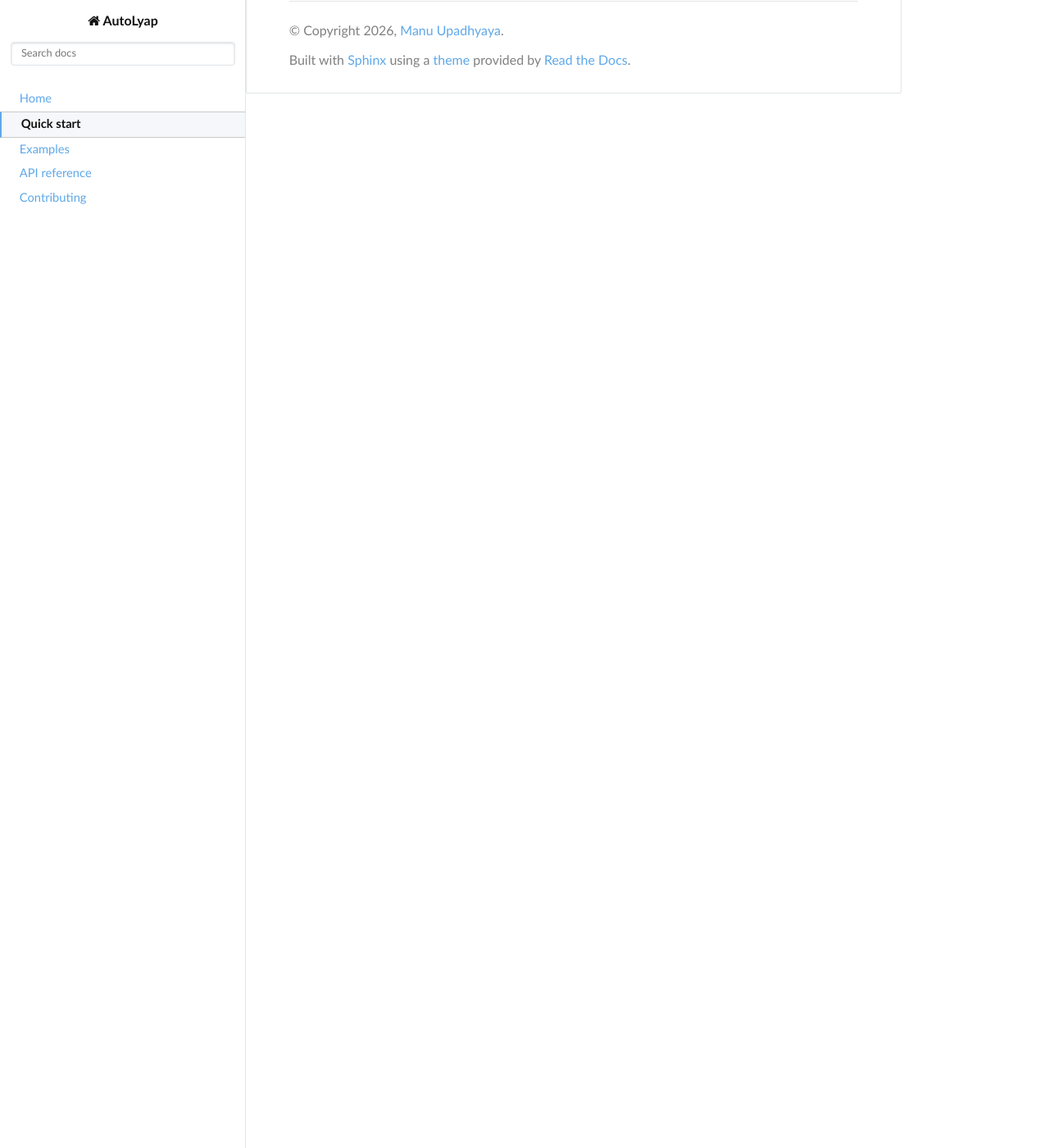
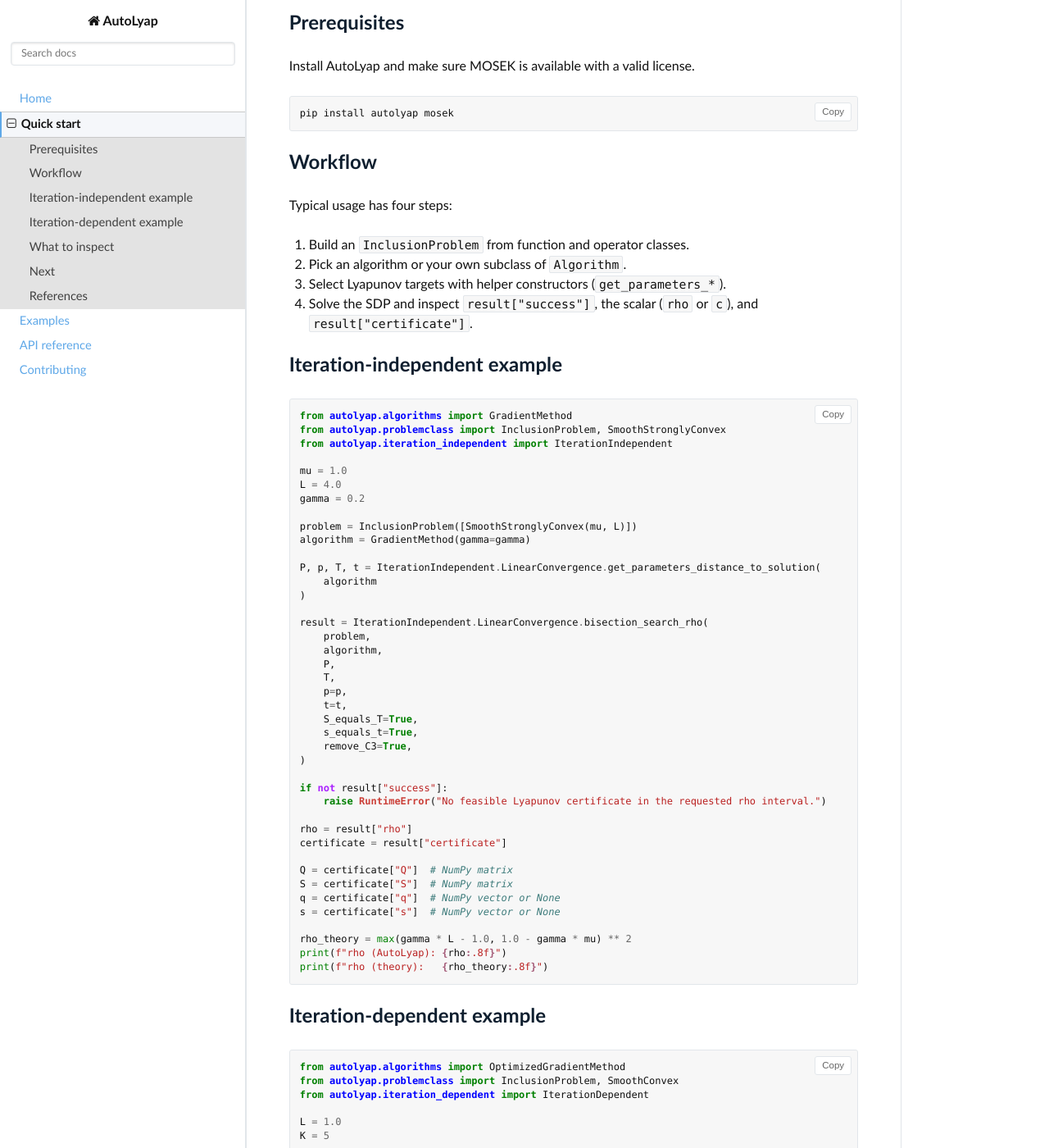
Before and after one commit to AutoLyap/AutoLyap, a Sphinx documentation site: the page built from docs/source/quick_start.md, in a window 1280 px wide and 1400 px high, scrolled down 270 px. Shown: the whole window at 82% size. Built offline with Sphinx 7.4.7 and the Read the Docs theme 3.1.0, drawn with Linux system fonts in a browser that asks for light colours; cross-references to code outside the pages are shown as plain code; before the commit the page ends 900 px from its top, so only the background shows below that; some of the changed text lies outside the part shown.

Commit message:
docs: add local bibtex citations and companion-paper references

````diff
--- /dev/null
+++ b/docs/requirements.txt
@@ -0,0 +1,4 @@
+sphinx>=8
+sphinx-rtd-theme
+myst-parser
+sphinxcontrib-bibtex
--- a/docs/source/conf.py
+++ b/docs/source/conf.py
@@ -20,6 +20,7 @@
     "sphinx.ext.viewcode",
     "sphinx.ext.mathjax",
     "myst_parser",
+    "sphinxcontrib.bibtex",
 ]
 
 autodoc_mock_imports = [
@@ -133,3 +134,6 @@
     ".rst": "restructuredtext",
     ".md": "markdown",
 }
+
+bibtex_bibfiles = ["references.bib"]
+bibtex_default_style = "alpha"
--- a/docs/source/quick_start.md
+++ b/docs/source/quick_start.md
@@ -1,3 +1,137 @@
 # Quick start
 
-_Coming soon._
+This page gives two end-to-end workflows:
+
+1. Iteration-independent analysis with a bisection search on `rho`.
+2. Iteration-dependent analysis with chained Lyapunov inequalities.
+
+## Prerequisites
+
+Install AutoLyap and make sure MOSEK is available with a valid license.
+
+```bash
+pip install autolyap mosek
+```
+
+## Workflow
+
+Typical usage has four steps:
+
+1. Build an `InclusionProblem` from function and operator classes.
+2. Pick an algorithm or your own subclass of `Algorithm`.
+3. Select Lyapunov targets with helper constructors (`get_parameters_*`).
+4. Solve the SDP and inspect `result["success"]`, the scalar (`rho` or `c`), and `result["certificate"]`.
+
+## Iteration-independent example
+
+```python
+from autolyap.algorithms import GradientMethod
+from autolyap.problemclass import InclusionProblem, SmoothStronglyConvex
+from autolyap.iteration_independent import IterationIndependent
+
+mu = 1.0
+L = 4.0
+gamma = 0.2
+
+problem = InclusionProblem([SmoothStronglyConvex(mu, L)])
+algorithm = GradientMethod(gamma=gamma)
+
+P, p, T, t = IterationIndependent.LinearConvergence.get_parameters_distance_to_solution(
+    algorithm
+)
+
+result = IterationIndependent.LinearConvergence.bisection_search_rho(
+    problem,
+    algorithm,
+    P,
+    T,
+    p=p,
+    t=t,
+    S_equals_T=True,
+    s_equals_t=True,
+    remove_C3=True,
+)
+
+if not result["success"]:
+    raise RuntimeError("No feasible Lyapunov certificate in the requested rho interval.")
+
+rho = result["rho"]
+certificate = result["certificate"]
+
+Q = certificate["Q"]  # NumPy matrix
+S = certificate["S"]  # NumPy matrix
+q = certificate["q"]  # NumPy vector or None
+s = certificate["s"]  # NumPy vector or None
+
+rho_theory = max(gamma * L - 1.0, 1.0 - gamma * mu) ** 2
+print(f"rho (AutoLyap): {rho:.8f}")
+print(f"rho (theory):   {rho_theory:.8f}")
+```
+
+## Iteration-dependent example
+
+```python
+from autolyap.algorithms import OptimizedGradientMethod
+from autolyap.problemclass import InclusionProblem, SmoothConvex
+from autolyap.iteration_dependent import IterationDependent
+
+L = 1.0
+K = 5
+
+problem = InclusionProblem([SmoothConvex(L)])
+algorithm = OptimizedGradientMethod(L=L, K=K)
+
+Q_0, q_0 = IterationDependent.get_parameters_distance_to_solution(
+    algorithm,
+    0,
+    i=1,
+    j=1,
+)
+Q_K, q_K = IterationDependent.get_parameters_function_value_suboptimality(
+    algorithm,
+    K,
+)
+
+result = IterationDependent.verify_iteration_dependent_Lyapunov(
+    problem,
+    algorithm,
+    K,
+    Q_0,
+    Q_K,
+    q_0=q_0,
+    q_K=q_K,
+)
+
+if not result["success"]:
+    raise RuntimeError("No feasible chained Lyapunov certificate for this setup.")
+
+c = result["c"]
+certificate = result["certificate"]
+
+Q_sequence = certificate["Q_sequence"]  # [Q_0, Q_1, ..., Q_K]
+q_sequence = certificate["q_sequence"]  # [q_0, q_1, ..., q_K] or None
+
+theta_K = algorithm._compute_theta(K, K)
+c_theory = L / (2.0 * theta_K ** 2)
+
+print(f"c (AutoLyap): {c:.6e}")
+print(f"c (theory):   {c_theory:.6e}")
+```
+
+## What to inspect
+
+- `success`: whether MOSEK found a feasible certificate.
+- `rho` (iteration-independent) or `c` (iteration-dependent): the main scalar output.
+- `certificate`: Matrices and vectors that parameterize the Lyapunov certificate.
+
+## Next
+
+- For the full API, see {doc}`api_reference`.
+- For full mathematical context, see the companion paper {cite}`quick-upadhyaya2025autolyap`.
+
+## References
+
+```{bibliography}
+:filter: docname in docnames
+:keyprefix: quick-
+```
--- /dev/null
+++ b/docs/source/references.bib
@@ -0,0 +1,19 @@
+@misc{upadhyaya2025autolyap,
+  author = {Upadhyaya, Manu and Taylor, Adrien B. and Banert, Sebastian and Giselsson, Pontus},
+  title = {{AutoLyap}: {A} python package for computer-assisted Lyapunov analyses for first-order methods},
+  year = {2025},
+  archivePrefix = {arXiv},
+  eprint = {2506.24076},
+  primaryClass = {math.OC},
+}
+
+@article{taylor2018proximal,
+  author = {Taylor, Adrien B. and Hendrickx, Julien M. and Glineur, Francois},
+  title = {The Exact Worst-Case Convergence Rate of the Proximal Gradient Method for Composite Convex Optimization},
+  journal = {Journal of Optimization Theory and Applications},
+  year = {2018},
+  volume = {178},
+  number = {2},
+  pages = {455--476},
+  doi = {10.1007/s10957-018-1298-1}
+}
````
Also changed, not shown: docs/source/examples/proximal_gradient.md (+36 -11 lines), docs/source/index.md (+16 -0 lines).
